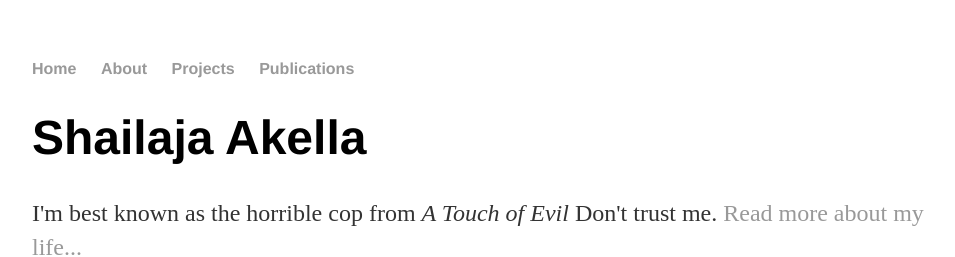
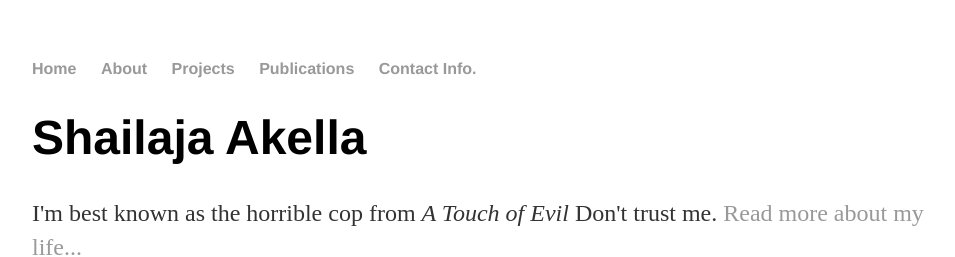
Before and after one commit to shailajaAkella/shailajaAkella.github.io, a Jekyll site: the page index.html, which Jekyll copies as it is, in a window 1280 px wide. Shown: the top 257 px of the page, without its empty margins (160-1115 px from the left). Built offline with Jekyll 4.4.1, drawn with Linux system fonts in a browser that asks for light colours.

Commit message:
Update index.html
Added contact info

```diff
--- a/index.html
+++ b/index.html
@@ -12,6 +12,7 @@
 	        	<li><a href="/about">About</a></li>
         		<li><a href="/projects">Projects</a></li>
         		<li><a href="/publications">Publications</a></li>
+			<li><a href="/contactInfo">Contact Info.</a></li>
     		</ul>
 		</nav>
 		<div class="container">
```
